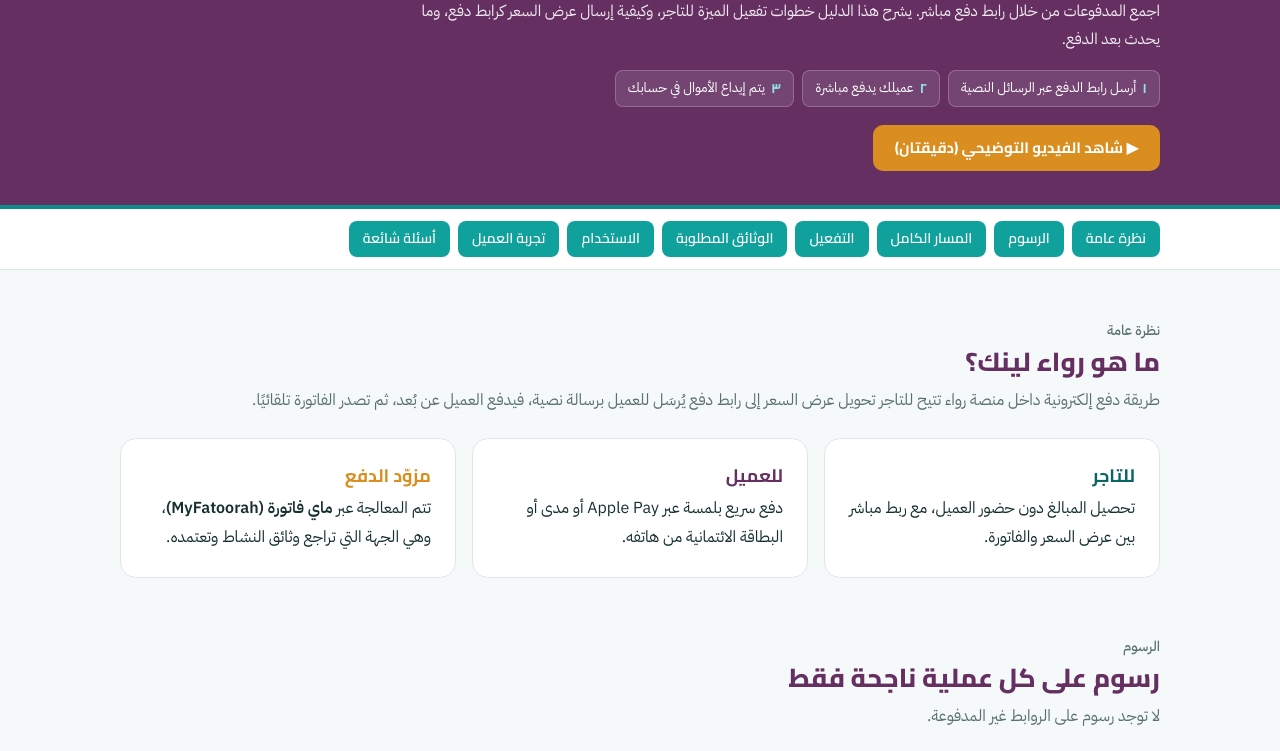
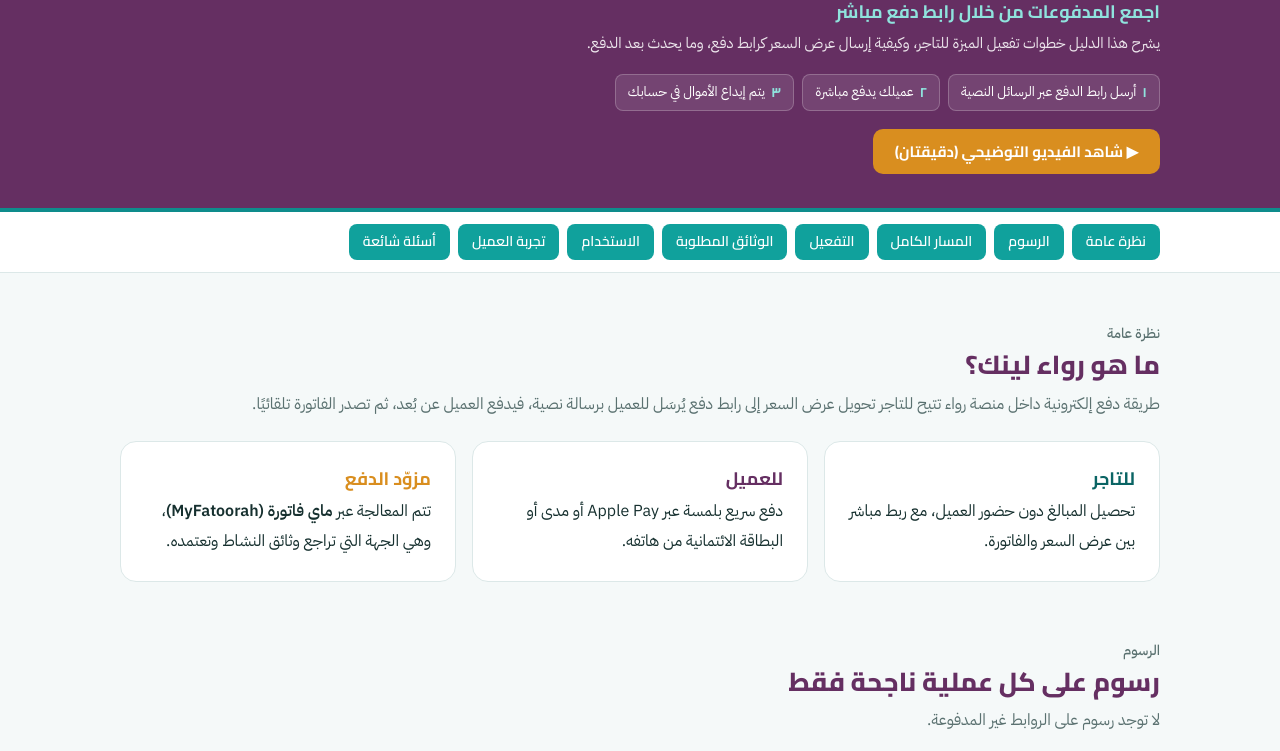
Before and after one commit to fyousef-2023/RewaaLink, a plain HTML site: page index.html in a window 1280 px wide. Shown: the part 124-875 px from the top of the page. Drawn offline with Linux system fonts and the light colour scheme.

Commit message:
Update index.html

```diff
--- a/index.html
+++ b/index.html
@@ -25,7 +25,8 @@ a{color:var(--teal)}
 .hero .crumb{font-size:12.5px;opacity:.8;margin-bottom:10px;font-weight:600}
 .hero h1{font-size:34px;font-weight:800;display:flex;align-items:baseline;gap:14px;flex-wrap:wrap}
 .hero h1 small{font-family:"IBM Plex Sans Arabic";font-size:15px;font-weight:600;opacity:.85}
-.hero p.lead{font-size:15.5px;opacity:.9;margin:10px 0 16px;max-width:760px}
+.hero p.tagline{font-family:"Cairo";font-size:18px;font-weight:700;color:#8FE3DD;margin:8px 0 2px}
+.hero p.lead{font-size:15px;opacity:.88;margin:0 0 16px;max-width:760px}
 .pills{display:flex;flex-wrap:wrap;gap:8px}
 .pill{background:rgba(255,255,255,.1);border:1px solid rgba(255,255,255,.22);border-radius:8px;padding:5px 12px;font-size:13.5px;display:flex;align-items:center;gap:6px}
 .pill b{color:#8FE3DD;font-family:"Cairo"}
@@ -126,7 +127,8 @@ footer b{color:var(--teal-d);font-family:"Cairo"}
   <div class="wrap">
     <div class="crumb">CSM · رواء · دليل الموظف</div>
     <h1>رواء لينك <small>Rewaa Link</small></h1>
-    <p class="lead">اجمع المدفوعات من خلال رابط دفع مباشر. يشرح هذا الدليل خطوات تفعيل الميزة للتاجر، وكيفية إرسال عرض السعر كرابط دفع، وما يحدث بعد الدفع.</p>
+    <p class="tagline">اجمع المدفوعات من خلال رابط دفع مباشر</p>
+    <p class="lead">يشرح هذا الدليل خطوات تفعيل الميزة للتاجر، وكيفية إرسال عرض السعر كرابط دفع، وما يحدث بعد الدفع.</p>
     <div class="pills">
       <span class="pill"><b>١</b> أرسل رابط الدفع عبر الرسائل النصية</span>
       <span class="pill"><b>٢</b> عميلك يدفع مباشرة</span>
```
